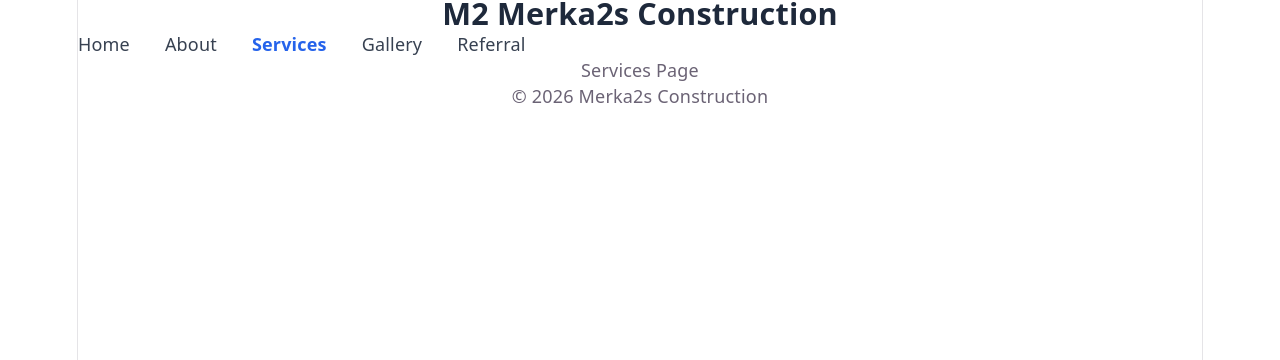
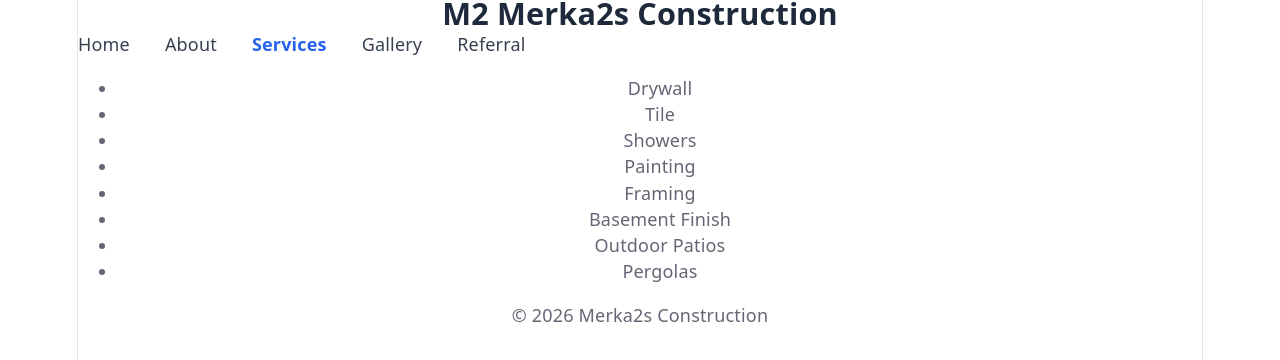
Before and after one commit to BranMerx/M2Merka2sConstruction, a React (Vite) app: page /services in a window 1280 px wide. Shown: the top 360 px of the page. Built offline with nearby package versions, Linux system fonts and the light colour scheme.

Commit message:
Services Added

```diff
--- a/src/pages/Services.tsx
+++ b/src/pages/Services.tsx
@@ -1,8 +1,11 @@
 function Services() {
+    const services = ["Drywall", "Tile", "Showers", "Painting", "Framing", "Basement Finish", "Outdoor Patios", "Pergolas"];
     return (
-        <div>
-            Services Page
-        </div>
+        <ul>
+            {services.map((service, index) => (
+                <li key = {index}>{service}</li>
+            ))}
+        </ul>
     );
 }
 
```
